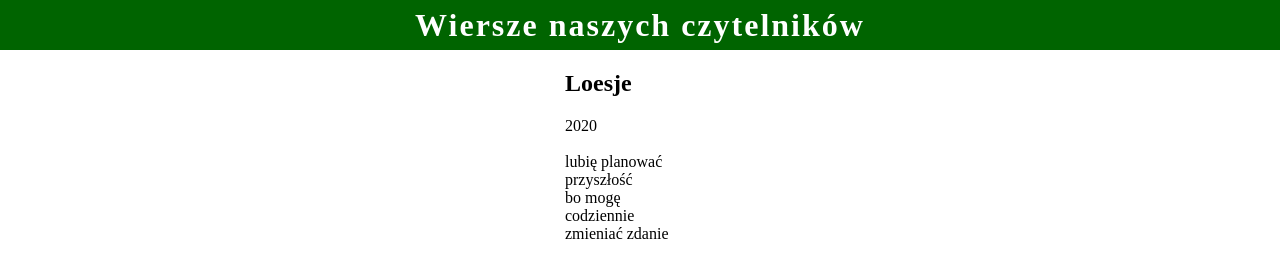
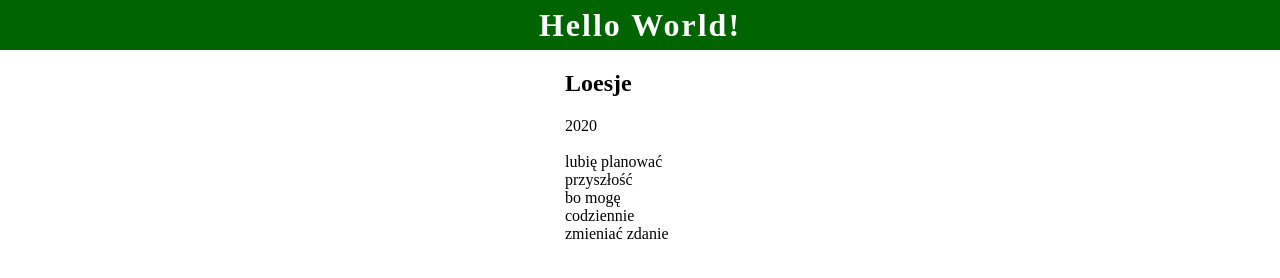
Before and after one commit to CodeGirl-newone/Kodilla, a plain HTML site: page index.html in a window 1280 px wide. Drawn offline with Linux system fonts and the light colour scheme.

Commit message:
Change header hero

```diff
--- a/index.html
+++ b/index.html
@@ -5,7 +5,7 @@
 		<link rel="stylesheet" href="style.css" type="text/css">
 	</head>
 	<body>
-		<header class="hero"><h1>Wiersze naszych czytelników</h1></header>
+		<header class="hero"><h1>Hello World!</h1></header>
 		<section class="content">
 			<div class="container">
 				<div class="main">
```
